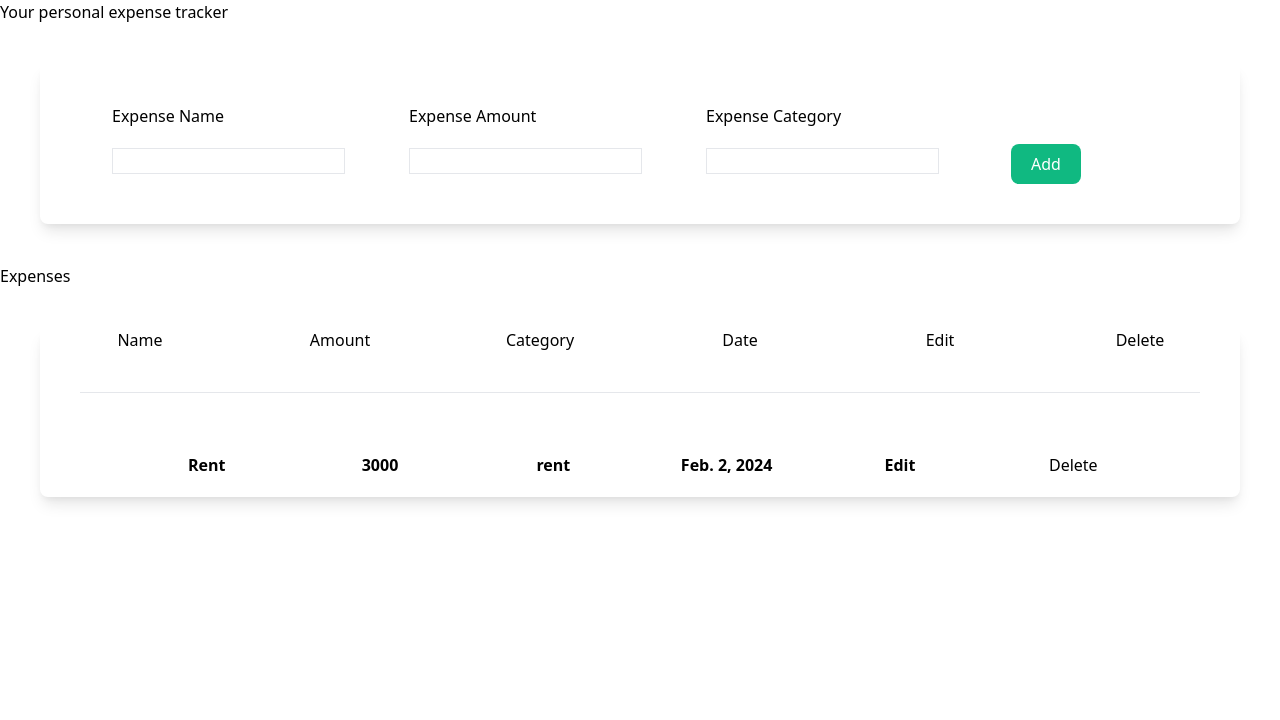
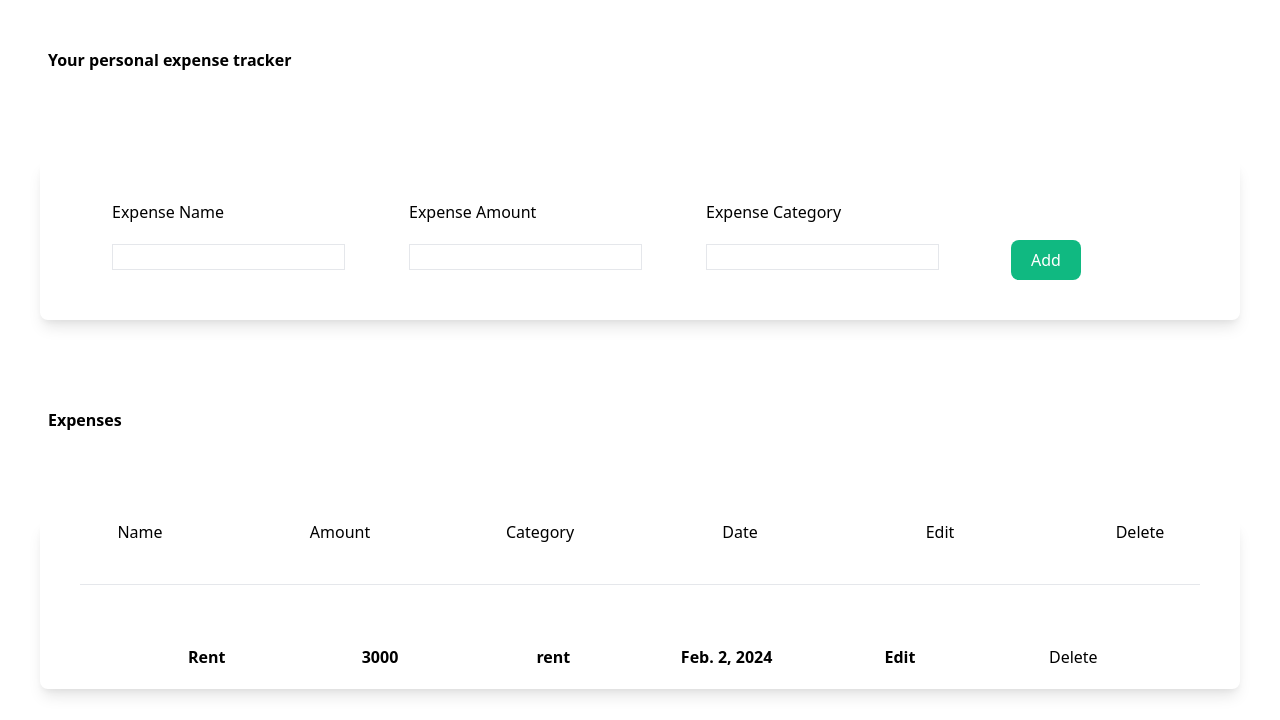
Before and after one commit to Ajitarth/Expense_Tracker, a Django app: page / in a window 1280 px wide. Shown: the top 720 px of the page. Run offline with Django 4.2, Linux system fonts and the light colour scheme; data comes from the database, SQL or seed files in the repository; style sheets or scripts are compiled from the project's sources.

Commit message:
minor changes

```diff
--- a/myapp/templates/myapp/index.html
+++ b/myapp/templates/myapp/index.html
@@ -1,6 +1,6 @@
 {% extends 'myapp/base.html' %}
 {% block body %}
-    <h1>Your personal expense tracker</h1>
+    <h1 class="px-12 py-12 font-bold">Your personal expense tracker</h1>
     <form class="shadow-lg m-10 rounded-lg" method="post">
         {% csrf_token %}
         <div class="form-container px-10 py-10 flex">
@@ -30,7 +30,7 @@
             </div>
         </div>
     </form>
-    <div>Expenses</div>
+    <div class="px-12 py-12 font-bold">Expenses</div>
     <div class="shadow-lg m-10 rounded-lg">
         <div class="expense-header flex flex-wrap space-x-40">
             <span>Name</span>
```
